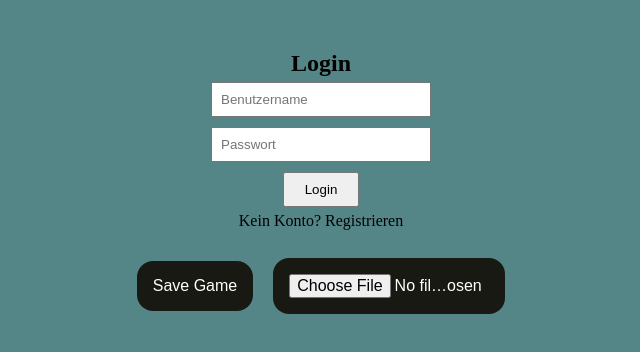
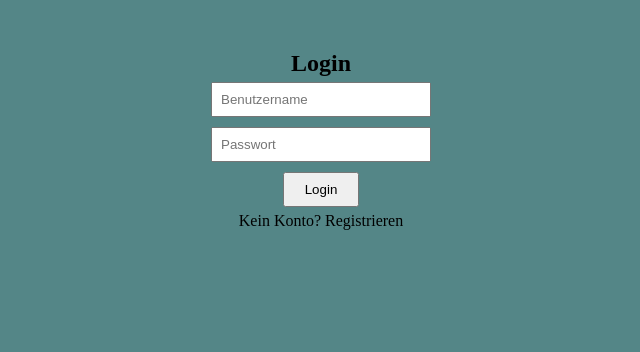
Before and after one commit to RikkijungZiegel/it-sec-tic-tac-toe, a plain HTML site: page frontend/index.html in a window 1280 px wide. Shown: the whole page, without its empty margins (319-959 px from the left). Drawn offline with Linux system fonts and the light colour scheme.

Commit message:
Updated Load/Save Game Display

```diff
--- a/frontend/index.html
+++ b/frontend/index.html
@@ -50,7 +50,7 @@
       </main>
     </div>
 
-    <div style="margin-top: 20px;">
+    <div id="load-game" style="margin-top: 20px;" class="hide">
       <button id="save-btn">Save Game</button>
       <input type="file" id="load-input"/>
     </div>
--- a/frontend/login.js
+++ b/frontend/login.js
@@ -57,4 +57,5 @@ function showMessage(text, color) {
 function showGameUI() {
     document.getElementById("auth").style.display = "none";
     document.getElementById("game-ui").style.display = "block";
+    document.getElementById("load-game").style.display = "block";
   }
```
